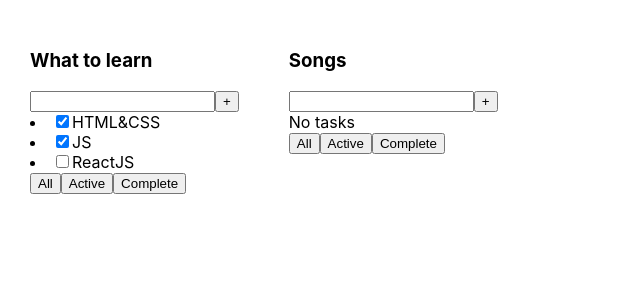
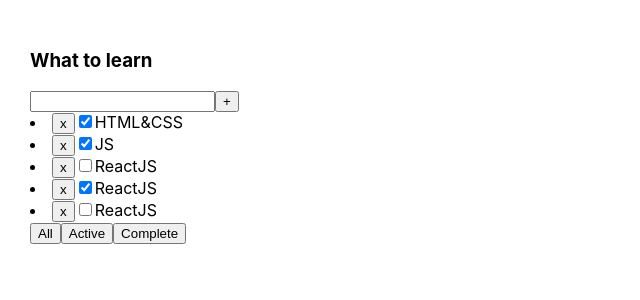
Before and after one commit to electrixky/todolistNew, a React (Create React App) app: page / in a window 1280 px wide. Shown: the top 300 px of the page, without its empty margins (0-640 px from the left). Built offline with nearby package versions, Linux system fonts and the light colour scheme.

Commit message:
Task removal

```diff
--- a/src/App.tsx
+++ b/src/App.tsx
@@ -1,4 +1,4 @@
-import React from 'react';
+import React, {useState} from 'react';
 import './App.css';
 import {Todolist} from "./components/Todolist";
 
@@ -9,19 +9,24 @@
 }
 function App() {
 
-    const tasks1: TasksType[] = [
-        { id: 1, title: 'HTML&CSS', isDone: true },
-        { id: 2, title: 'JS', isDone: true },
-        { id: 3, title: 'ReactJS', isDone: false },
-    ]
+    const [tasks, setTasks] = useState<TasksType[]>(
+        [
+            { id: 1, title: 'HTML&CSS', isDone: true },
+            { id: 2, title: 'JS', isDone: true },
+            { id: 3, title: 'ReactJS', isDone: false },
+            { id: 4, title: 'ReactJS', isDone: true },
+            { id: 5, title: 'ReactJS', isDone: false },
+        ]
+    )
 
-    const tasks2: TasksType[] = []
-
+    const removeTask = (id: number) => {
+        const filteredTasks = tasks.filter(task=>task.id!==id)
+        setTasks(filteredTasks)
+    }
 
     return (
         <div className="App">
-            <Todolist title="What to learn" tasks={tasks1}/>
-            <Todolist title="Songs" tasks={tasks2}/>
+            <Todolist title="What to learn" tasks={tasks} removeTask={removeTask}/>
         </div>
     );
 }
--- a/src/components/Button.tsx
+++ b/src/components/Button.tsx
@@ -1,7 +1,7 @@
 import {ButtonHTMLAttributes} from "react";
 
-export const Button = ({title}: ButtonHTMLAttributes<HTMLButtonElement>) => {
+export const Button = ({title, onClick}: ButtonHTMLAttributes<HTMLButtonElement>) => {
     return (
-        <button>{title}</button>
+        <button onClick={onClick}>{title}</button>
     );
 };
--- a/src/components/Task.tsx
+++ b/src/components/Task.tsx
@@ -1,8 +1,16 @@
 import React from "react";
 import {TasksType} from "../App";
-export const Task = ({title, isDone}: TasksType) => {
+import {Button} from "./Button";
+
+type TaskPropsType = TasksType & {
+    removeTask: (id: number) => void
+}
+export const Task = ({id, title, isDone, removeTask}: TaskPropsType) => {
+    // const onClickHandler = (id: number) => removeTask(id)
+
     return (
         <li>
+            <Button title={"x"} onClick={()=>removeTask(id)}/>
             <input type="checkbox" checked={isDone}/>
             <span>{title}</span>
         </li>
--- a/src/components/Todolist.tsx
+++ b/src/components/Todolist.tsx
@@ -6,12 +6,13 @@
 type TodolistPropsType = {
     title: string
     tasks: TasksType[]
+    removeTask: (id: number) => void
 };
-export const Todolist = ({title, tasks}: TodolistPropsType) => {
+export const Todolist = ({title, tasks, removeTask}: TodolistPropsType) => {
 
     const mappedTasks = tasks.length ?
         tasks.map(task => {
-            return <Task key={task.id} {...task}/>
+            return <Task key={task.id} removeTask={removeTask} {...task}/>
         }) : <div>No tasks</div>
 
 
```
